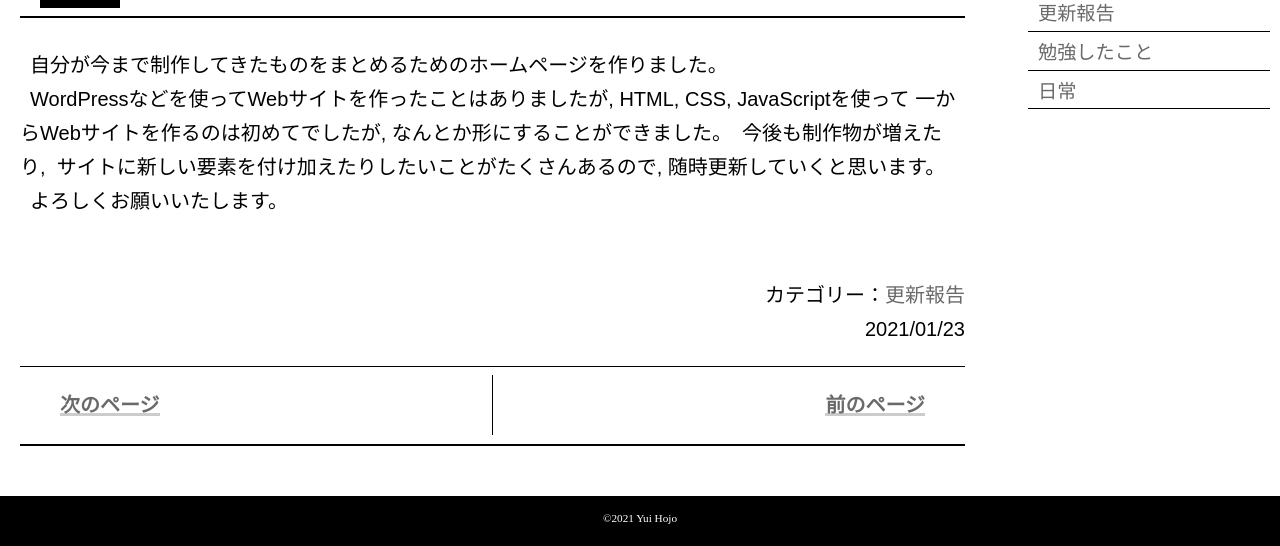
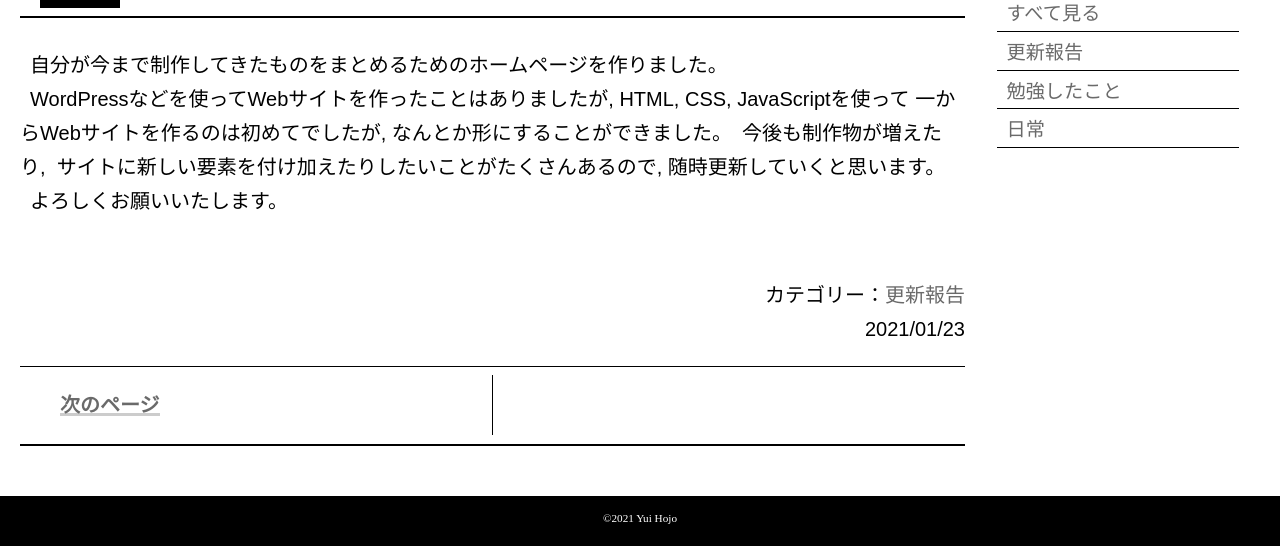
Before and after one commit to Yuineko16/portfolio, a plain HTML site: page blog/2021-0131.html in a window 1280 px wide. Shown: the part 510-1056 px from the top of the page. Drawn offline with Linux system fonts and the light colour scheme; some packages are replaced by stand-ins of ours; a web font is replaced by a local one.

Commit message:
Update 2021-0131.html

```diff
--- a/blog/2021-0131.html
+++ b/blog/2021-0131.html
@@ -65,7 +65,7 @@
                 <header class="post-info">
                     <h3 class="post-title">ホームページを開設しました。</h3>
                     <p class="post-date">01/31<span>2021</span></p>
-                    <p class="post-cat">カテゴリー：<a href="###">更新報告</a></p>
+                    <p class="post-cat">カテゴリー：<a href="blog-renew.html">更新報告</a></p>
                 </header>
                 <div class="post-body">
                     <div class="post-content">
@@ -80,11 +80,11 @@
                     <p class="post-cat">カテゴリー：<a href="###">更新報告</a><br>2021/01/23</p>
                     <div class="post-page">
                         <div class="post-next">
-                            <a href="###"><p><strong>次のページ</strong></p></a>
+                            <a href="2021-0204.html"><p><strong>次のページ</strong></p></a>
                         </div>
                         <div class="column-line"></div>
                         <div class="post-prev">
-                            <a href="###"><p><strong>前のページ</strong></p></a>
+                            <a href="###"><p><strong></strong></p></a>
                         </div>
                     </div>
                     </footer>
@@ -97,9 +97,10 @@
       <aside>
         <h3>カテゴリー</h3>
         <ul class="category">
-                  <li><a href="###">更新報告</a></li>
-                  <li><a href="###">勉強したこと</a></li>
-                  <li><a href="###">日常</a></li>
+          <li><a href="../blog.html">すべて見る</a></li>
+          <li><a href="blog-renew.html">更新報告</a></li>
+          <li><a href="blog-study.html">勉強したこと</button></li>
+          <li><a href="blog-daily.html">日常</button></li>
         </ul>
       </aside>
       <!--サイドバー　ここまで-->
```
Lines whose indentation alone changed are shown as unchanged.
